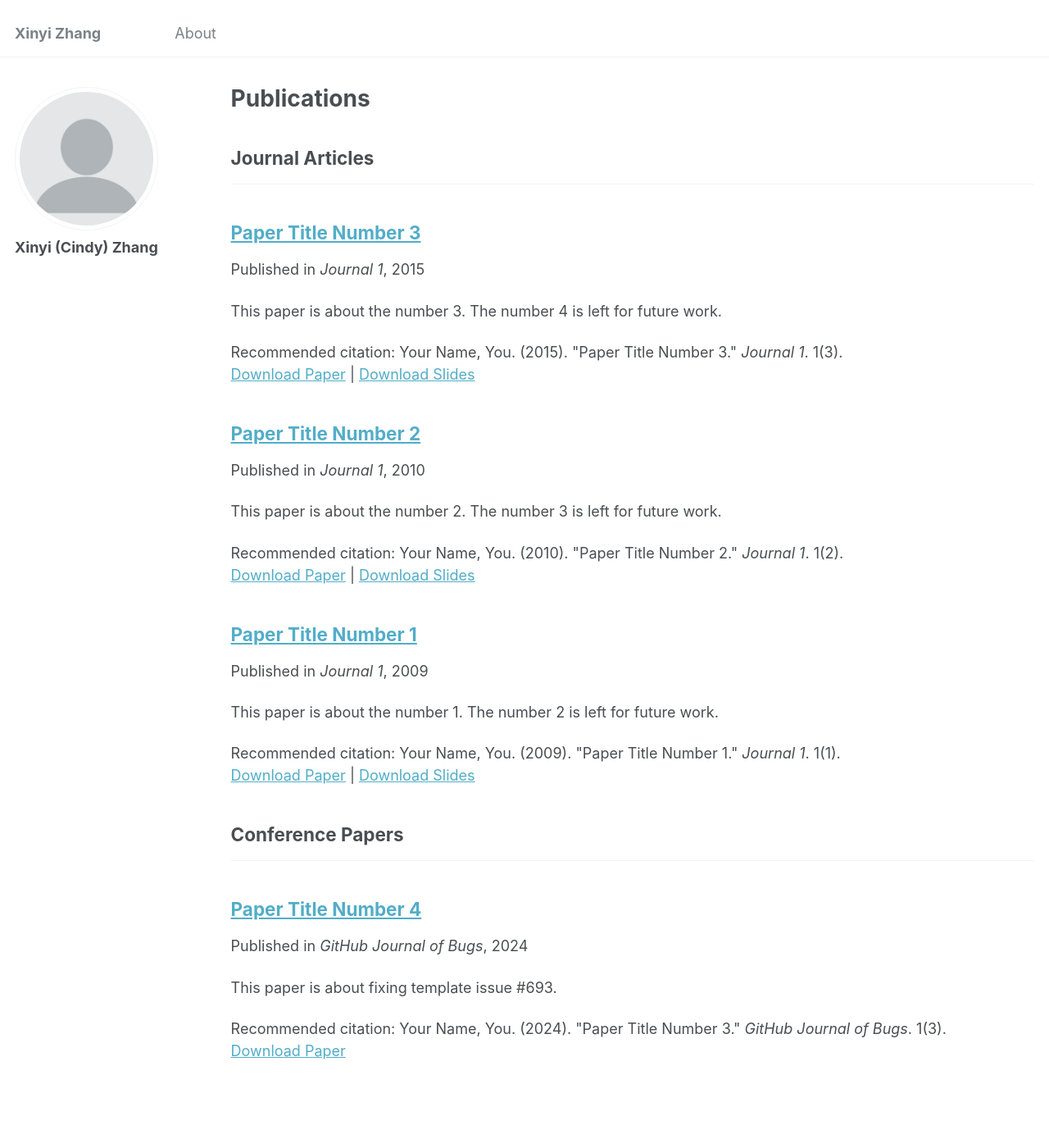
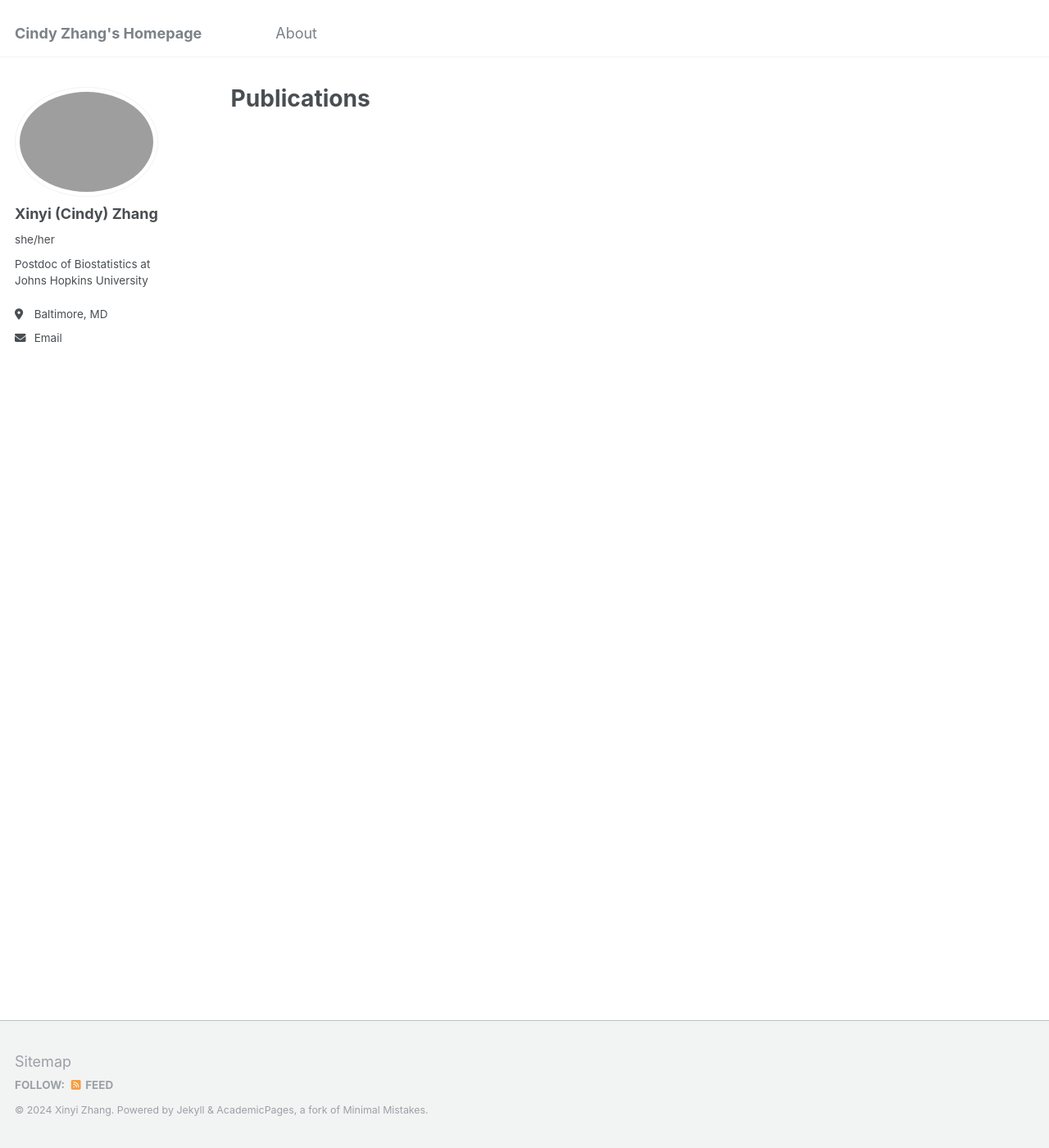
Before and after one commit to cindyxyiZhang/cindyxyiZhang.github.io, a Jekyll site: the page built from _pages/publications.html, in a window 1280 px wide and 1400 px high. Shown: the whole window at 82% size. Built offline with Jekyll 4.4.1, drawn with Linux system fonts in a browser that asks for light colours; some of the changed text lies outside the part shown.

Commit message:
config update

```diff
--- a/_config.yml
+++ b/_config.yml
@@ -8,27 +8,28 @@
 
 # Basic Site Settings
 locale                   : "en-US"
-title                    : "Xinyi Zhang"
+title                    : "Cindy Zhang's Homepage"
 title_separator          : "-"
-name                     : &name "Your Name"
+name                     : &name "Xinyi Zhang"
 description              : &description "personal description"
-url                      : https://academicpages.github.io # the base hostname & protocol for your site e.g. "https://mmistakes.github.io"
+url                      : https://cindyxyiZhang.github.io # the base hostname & protocol for your site e.g. "https://mmistakes.github.io"
 baseurl                  : "" # the subpath of your site, e.g. "/blog"
-repository               : "academicpages/academicpages.github.io"
+repository               : "cindyxyiZhang/cindyxyiZhang.github.io"
 
 # Site Author - The following control what appear as part of the author content on the side bar.
 #               If a field is blank the icon and link will not appear, otherwise it will be shown.
 #               Additional customization can be done by editing /_includes/author-profile.html
 author:
   # Biographic information
-  avatar           : "profile.png"
+  avatar           : "XYZ_cropped2.png"
   name             : "Xinyi (Cindy) Zhang"
-  pronouns         : # example: "she/her"
-  bio              : #"Postdoc at JHU"
-  location         : #"Earth"
+  pronouns         : "she/her"
+  bio              : "Postdoc of Biostatistics at Johns Hopkins University"
+  email            : "xzhan352@jhu.edu"
+  location         : "Baltimore, MD"
   employer         : #"Red Brick University"
   uri              : # URL
-  email            : #"none@example.org"
+
 
   # Academic websites
   arxiv            : # URL - Update with the correct link to your profile
@@ -74,13 +75,13 @@
   zhihu            : # URL
 
 # Publication Category - The following the list of publication categories and their headings
-publication_category:
+research_category:
   books:
     title: 'Books'
   manuscripts:
-    title: 'Journal Articles'
+    title: 'Preprints'
   conferences:
-    title: 'Conference Papers'
+    title: 'Publications'
 
 # Site Settings
 teaser                   :  # filename of teaser fallback teaser image placed in /images/, .e.g. "500x300.png"
@@ -212,7 +213,7 @@
   teaching:
     output: true
     permalink: /:collection/:path/
-  publications:
+  research:
     output: true
     permalink: /:collection/:path/
   portfolio:
```
